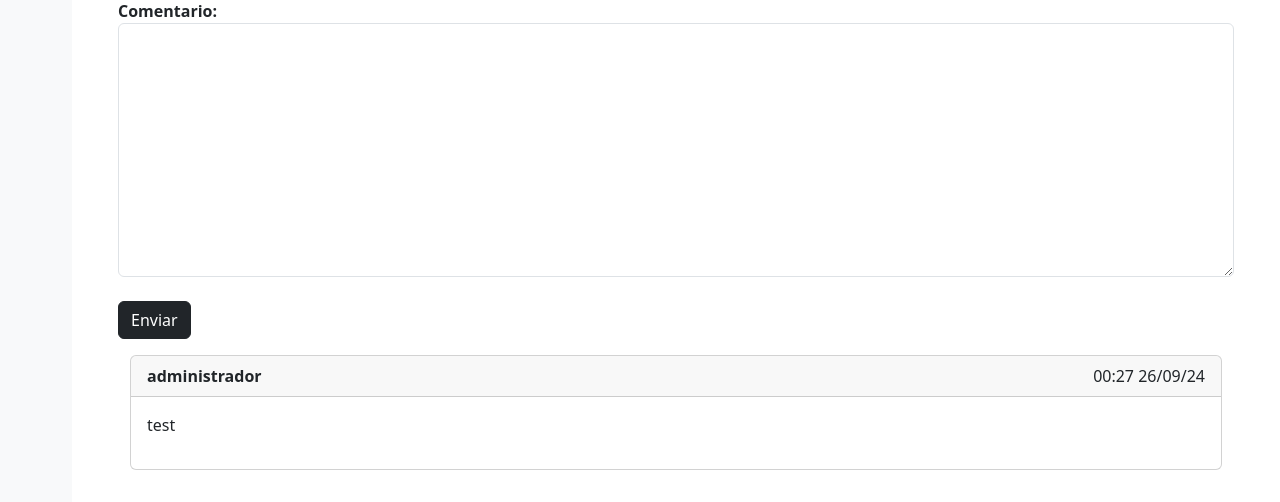
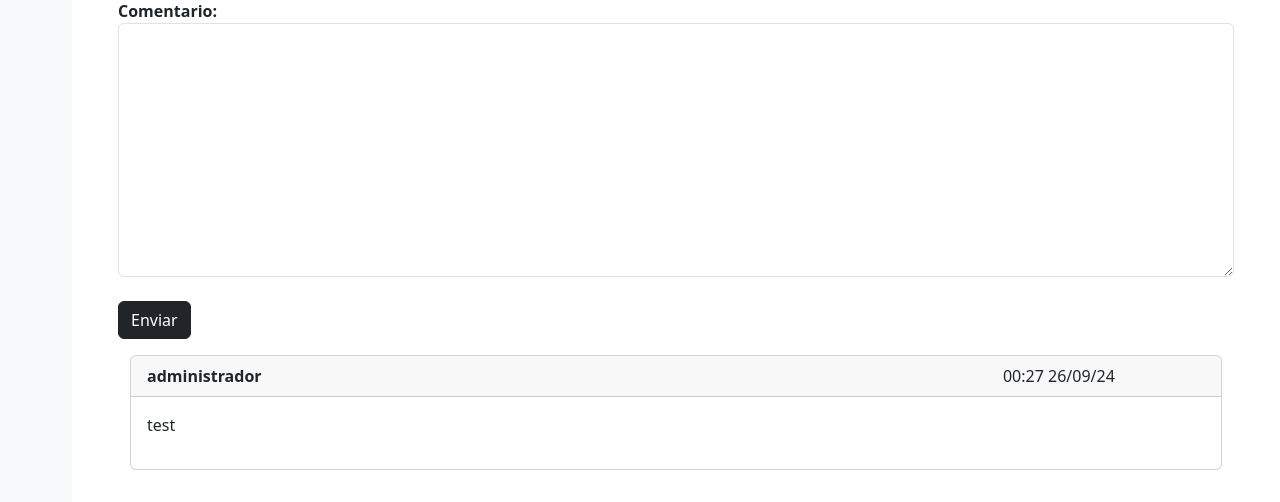
Before and after one commit to GaryVillegas/QAtest, a Django app: page /caso/16 in a window 1280 px wide. Shown: the part 438-940 px from the top of the page. Run offline with Django 5.2, Linux system fonts and the light colour scheme; data comes from the database, SQL or seed files in the repository; both versions use the stored data as it was after the commit; parts of the project's set-up code (start-up, migrations or seed data) failed here and were passed over.

Commit message:
se arregla error de comentarios y se pueden eliminar los comentarios

```diff
--- a/qatest/core/templates/core/caso.html
+++ b/qatest/core/templates/core/caso.html
@@ -265,14 +265,20 @@
                 >
                   {% for comment in comments %}
                   <div class="card my-2">
-                    <div class="card-header d-flex justify-content-between">
+                    <div class="card-header">
+                      <div class="row">
+                        <div class="col-sm-11 d-flex justify-content-between">
                           <strong> {{comment.user.username}} </strong>
                           {{comment.created_at|date:"H:i d/m/y"}}
+                        </div>
+                        <div class="col-sm-1">
                           {% if request.user.username == 'administrador' %}
                           <a href="{% url 'deletecomment' comment.id %}" class="btn text-decoration-none btn-danger">
                             <ion-icon name="trash-outline"></ion-icon>
                           </a>
                           {% endif %}
+                        </div>
+                      </div>
                     </div>
                     <div class="card-body">
                       <p>{{comment.comentario}}</p>
```
Also changed, not shown: qatest/core/migrations/0045_merge_20240926_0024.py (added), qatest/db.sqlite3. Lines whose indentation alone changed are shown as unchanged.
